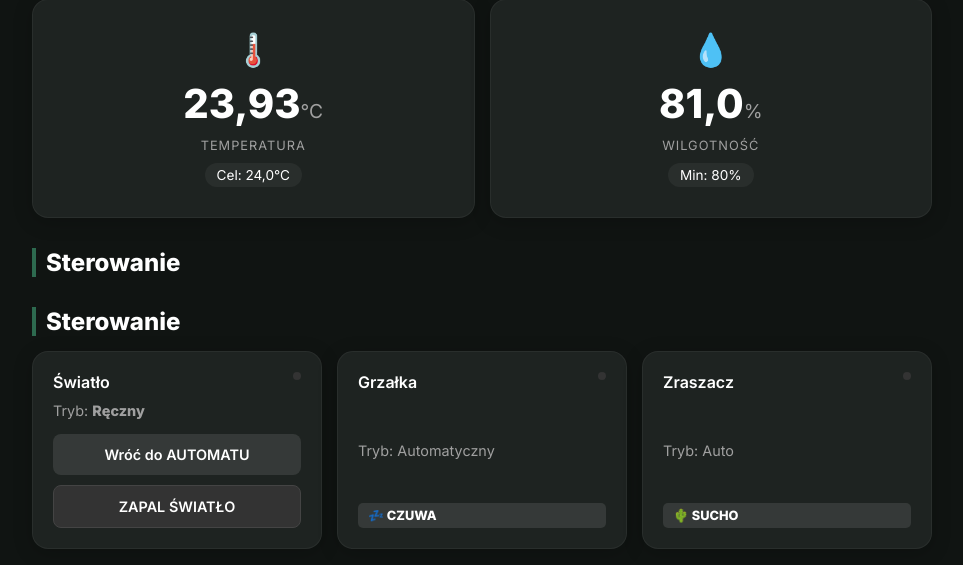
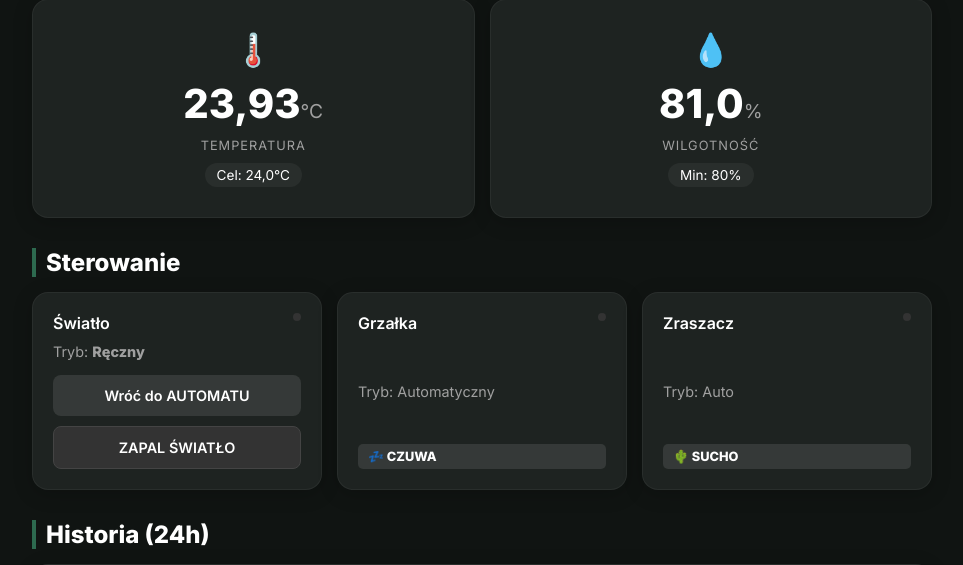
Before and after one commit to bartoszzontek/animal-logic, a Django app: page /dashboard/A1001/ in a window 1280 px wide. Shown: the part 148-713 px from the top of the page, without its empty margins (158-1121 px from the left). Run offline with Django 5.2, Linux system fonts and the light colour scheme; a user stored in the database is signed in; data comes from the database, SQL or seed files in the repository; both versions use the stored data as it was after the commit; data that the repository does not hold is empty.

Commit message:
Usuniecie zduplikowanego hedera w dashboardzie

```diff
--- a/templates/dashboard.html
+++ b/templates/dashboard.html
@@ -32,7 +32,7 @@
         </div>
     </div>
 
-    <h2 class="section-title" style="margin: 30px 0 15px 0; border-left: 4px solid var(--primary); padding-left: 10px;">Sterowanie</h2>
+
     <h2 class="section-title" style="margin: 30px 0 15px 0; border-left: 4px solid var(--primary); padding-left: 10px;">Sterowanie</h2>
     <div class="controls-grid">
 
```
Also changed, not shown: db.sqlite3.
